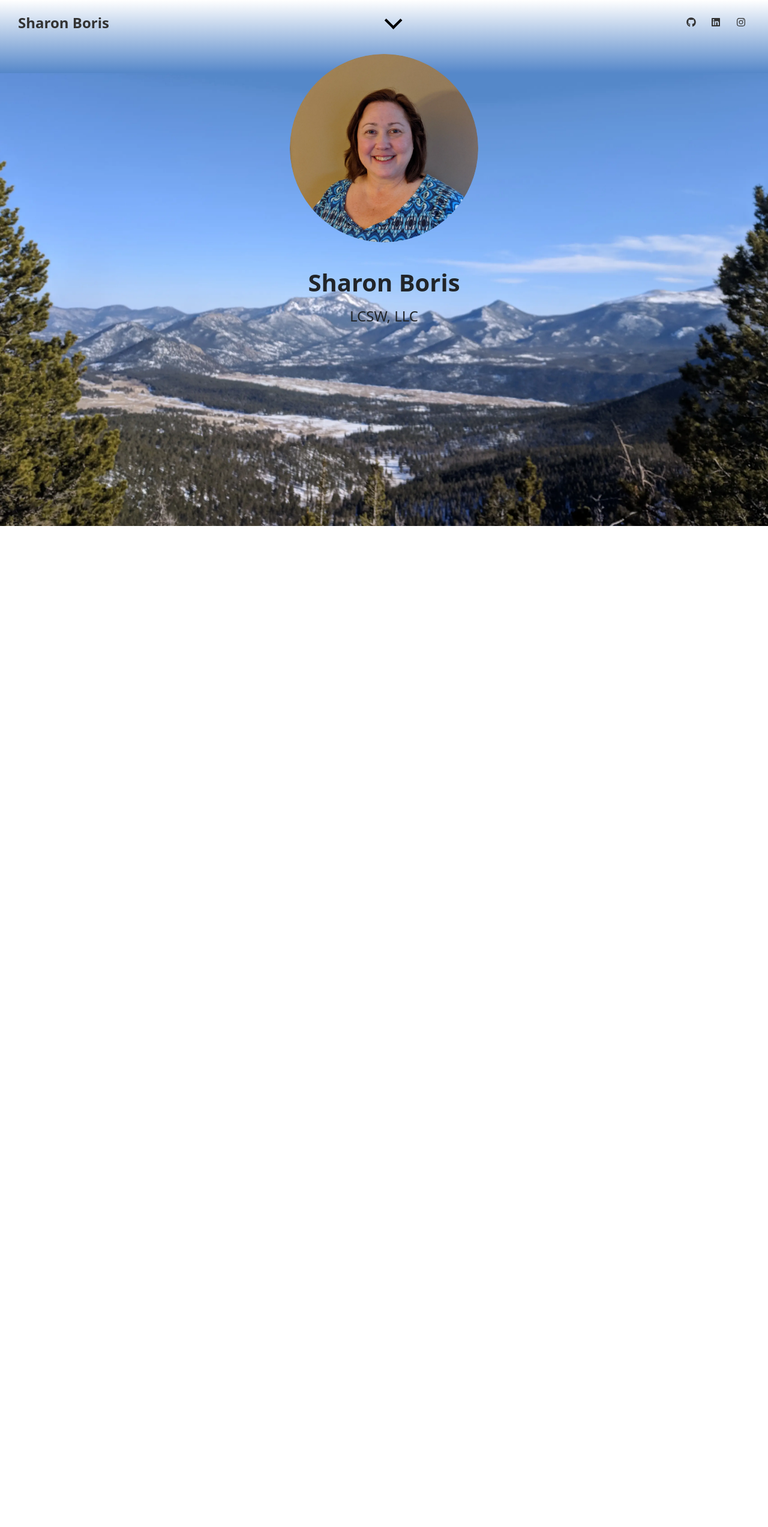
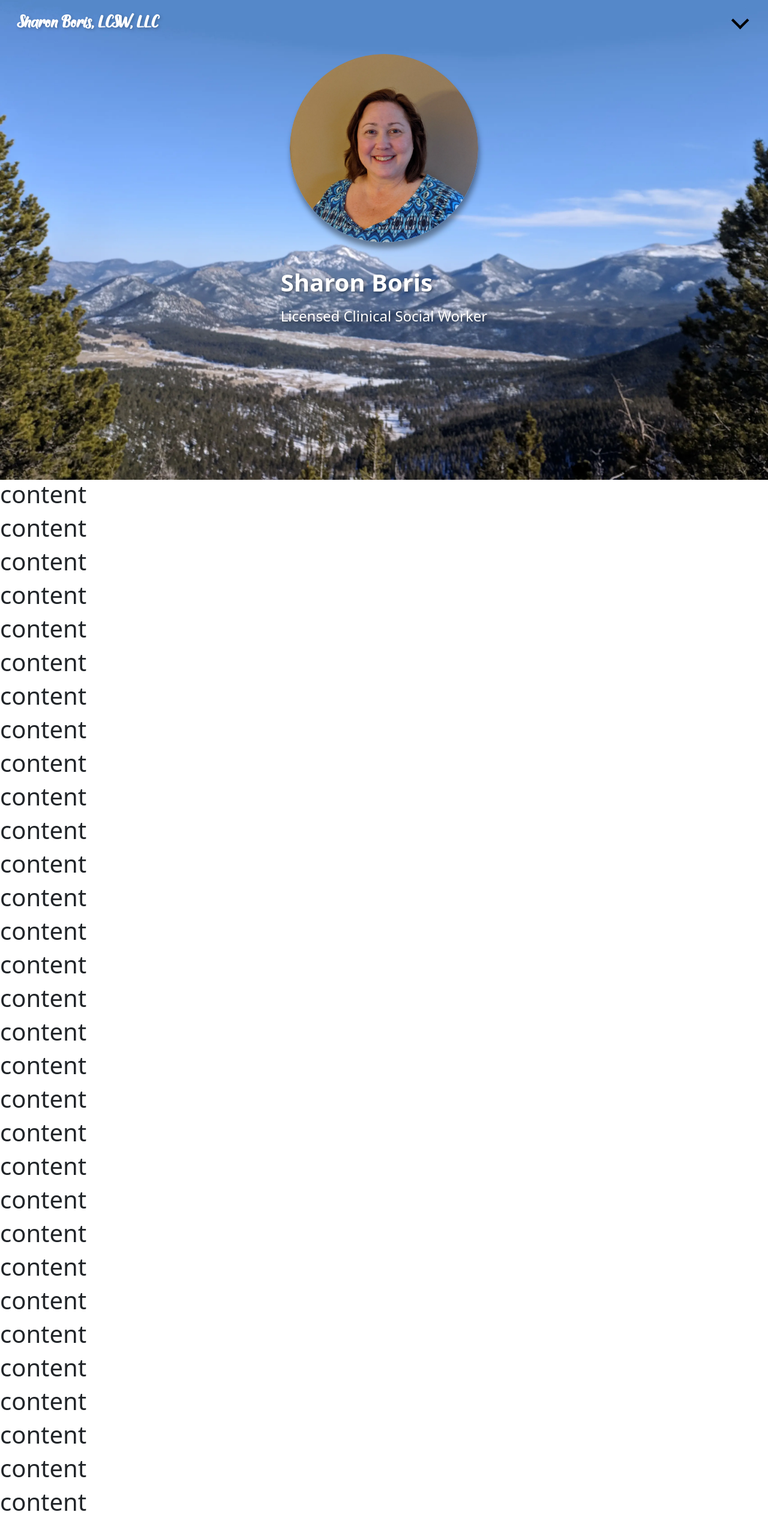
Before and after one commit to PlGGS/sharonboris.com, a Next.js app: page / in a window 1280 px wide. Shown: the top 2546 px of the page at 60% size. Before the commit the page ends 800 px from the top, so only its background shows below. Built offline with nearby package versions, Linux system fonts and the light colour scheme; a web font is replaced by a local one.

Commit message:
Updated navbar Added shadow fx Added cream peach font

```diff
--- a/src/components/navbar.js
+++ b/src/components/navbar.js
@@ -25,7 +25,7 @@ const Navbar = (props) => (
                             whileHover={{ scale: 1.05 }}
                         >
                             <Link href="/">
-                                <b>Sharon Boris</b>
+                                <b>Sharon Boris, LCSW, LLC</b>
                             </Link>
                         </motion.div>
                     </li>
@@ -98,65 +98,38 @@ const Navbar = (props) => (
                 </li>
             </ul>
         </div>
-        <div id="resources">
-            <div id="sites">
-                <table>
-                    <tbody>
-                        <tr>
-                            <td>
-                                <motion.div whileHover={{ scale: 1.1 }}>
-                                    <a href="https://www.github.com/plggs/">
-                                        <i id="icon">
-                                            <FontAwesomeIcon icon={faGithub} />
-                                        </i>
-                                    </a>
-                                </motion.div>
-                            </td>
-                            <td>
-                                <motion.div whileHover={{ scale: 1.1 }}>
-                                    <a href="https://www.linkedin.com/in/blakeboris/">
-                                        <i id="icon">
-                                            <FontAwesomeIcon
-                                                icon={faLinkedin}
-                                            />
-                                        </i>
-                                    </a>
-                                </motion.div>
-                            </td>
-                            <td>
-                                <motion.div whileHover={{ scale: 1.1 }}>
-                                    <a href="https://www.instagram.com/blakebor.is/">
-                                        <i id="icon">
-                                            <FontAwesomeIcon
-                                                icon={faInstagram}
-                                            />
-                                        </i>
-                                    </a>
-                                </motion.div>
-                            </td>
-                        </tr>
-                    </tbody>
-                </table>
-            </div>
-        </div>
         {props.children}
         <style jsx>{`
             #bar {
                 padding: 20px;
                 padding-bottom: 5px;
-                background: #fff;
-                background-image: linear-gradient(to bottom, #fff, #5587c9);
+                background: transparent;
                 list-style: none;
                 display: flex;
-                transition: height 0.5s ease-in-out, padding 0.5s ease-in-out;
                 position: absolute;
                 width: 100%;
+                color: white;
+                transition: background 0.3s ease-in-out, padding-top 0.3s ease-in-out, padding-bottom 0.3s;
+                border-bottom: none;
+                border-bottom-color: currentcolor;
+                background: transparent;
+                background-color: transparent;
+                background-image: none;
             }
             #bar:hover {
                 padding-bottom: 50px; /* Adjust padding for smoother expansion */
             }
+            @font-face {
+                font-family: "Cream-Peach";
+                src: url("/fonts/Cream-Peach.ttf") format("truetype");
+                font-weight: normal;
+                font-style: normal;
+            }
+            #home {
+                font-family: "Cream-Peach", sans-serif;
+            }
             #pages {
-                margin: 0 auto;
+                margin-left: auto;
             }
             #button {
                 display: none;
@@ -169,10 +142,8 @@ const Navbar = (props) => (
                 padding-right: 10px;
                 width: 42px;
                 margin: 0 auto;
-                color: #333;
             }
             #sites table tr td a {
-                color: #333;
             }
             #menu {
                 display: none;
@@ -235,7 +206,8 @@ function Link({ children, href, under }) {
                 : "none"
             : "none",
         fontSize: "24px",
-        color: "#333",
+        color: "white",
+        textShadow: "2px 2px 5px rgba(0, 0, 0, 0.25)"
     };
 
     const handleClick = (e) => {
--- a/src/pages/index.js
+++ b/src/pages/index.js
@@ -5,7 +5,7 @@ const moveDuration = 2;
 
 const Index = () => (
     <Layout>
-        <div id="text">
+        <div id="intro-body">
             <div id="mid">
                 <div id="intro">
                     <motion.div
@@ -44,7 +44,7 @@ const Index = () => (
                             delay: 0.125,
                         }}
                     >
-                        <h4>LCSW, LLC</h4>
+                        <h4>Licensed Clinical Social Worker</h4>
                     </motion.div>
                 </div>
                 <div id="pic">
@@ -69,22 +69,65 @@ const Index = () => (
                 </div>
             </div>
         </div>
-            <div id="background"/>
+        <div>
+            <h1>content</h1>
+            <h1>content</h1>
+            <h1>content</h1>
+            <h1>content</h1>
+            <h1>content</h1>
+            <h1>content</h1>
+            <h1>content</h1>
+            <h1>content</h1>
+            <h1>content</h1>
+            <h1>content</h1>
+            <h1>content</h1>
+            <h1>content</h1>
+            <h1>content</h1>
+            <h1>content</h1>
+            <h1>content</h1>
+            <h1>content</h1>
+            <h1>content</h1>
+            <h1>content</h1>
+            <h1>content</h1>
+            <h1>content</h1>
+            <h1>content</h1>
+            <h1>content</h1>
+            <h1>content</h1>
+            <h1>content</h1>
+            <h1>content</h1>
+            <h1>content</h1>
+            <h1>content</h1>
+            <h1>content</h1>
+            <h1>content</h1>
+            <h1>content</h1>
+            <h1>content</h1>
+            <h1>content</h1>
+            <h1>content</h1>
+            <h1>content</h1>
+            <h1>content</h1>
+            <h1>content</h1>
+            <h1>content</h1>
+        </div>
         <style jsx>{`
-            #text {
+            #intro-body {
+                height: 100vh;
                 padding-left: 10%;
                 padding-right: 10%;
                 overflow: hidden;
+                background: url('/trees.webp') center top / cover no-repeat;
+                color: white;
+                text-shadow: 2px 2px 5px rgba(0, 0, 0, 0.4);
             }
-            #text table {
+            #intro-body table {
                 position: relative;
                 margin: 0 auto;
             }
-            #text img {
+            #intro-body img {
                 width: 400px;
                 border-radius: 50%;
+                box-shadow: 2px 10px 10px rgba(0, 0, 0, 0.4);
             }
-            #text {
+            #intro-body {
                 padding: 20px;
                 padding-bottom: 150px;
             }
@@ -96,6 +139,10 @@ const Index = () => (
             }
 
             #intro {
+                h1 {
+                    text-color: white;
+                }
+
                 padding: 2%;
                 /* transform: translate(0px, 150px); */
             }
@@ -104,35 +151,35 @@ const Index = () => (
             }
 
             #background {
-                position: fixed;
-                top: 77px;
+                position: relative;
+                top: 0;
                 left: 0;
                 width: 100vw;
                 height: 100vh;
-                background-image: url('/trees.webp');
+
                 background-size: cover;
                 background-position: center;
                 background-repeat: no-repeat;
-                z-index: -1;
+                z-index: -100;
             }
 
             /* @media (max-device-width: 1080px) {
-                #text table ttext tr td img {
+                #intro-body table tintro-body tr td img {
                     width: 100%;
                     border-radius: 50%;
                 }
-                #text table {
+                #intro-body table {
                     padding-left: 10%;
                     padding-right: 10%;
                 }
             } */
 
             @media (max-device-width: 1080px) {
-                #text {
+                #intro-body {
                     display: flex;
                     flex-flow: column;
                 }
-                #text img {
+                #intro-body img {
                     border-radius: 50%;
                 }
 
@@ -155,8 +202,6 @@ const Index = () => (
                     padding: 0px;
                     order: 2;
                     transform: translate(0px, calc(-50vh));
-
-                    text-align: center;
                 }
                 #intro h4 {
                     padding-top: 10px;
```
Also changed, not shown: public/fonts/Cream-Peach.ttf (added).
